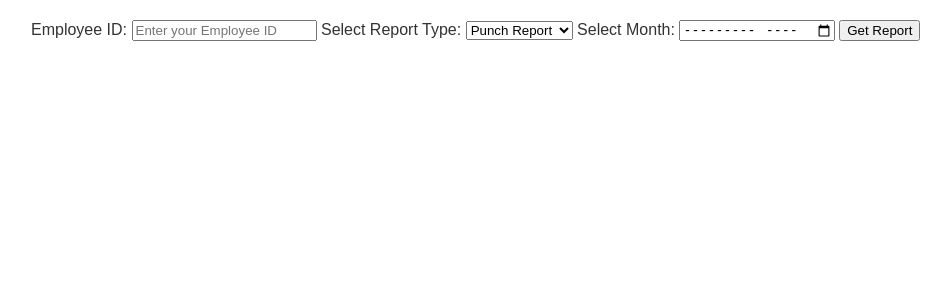
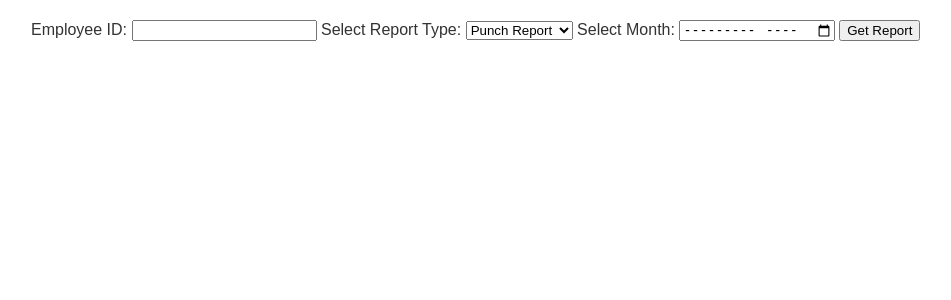
Before and after one commit to Subinkgh/Attendance_Module, a Flask app: page / in a window 1280 px wide. Shown: the part 100-400 px from the top of the page, without its empty margins (109-1060 px from the left). Run offline with Flask 3, Linux system fonts and the light colour scheme.

Commit message:
Add files via upload

```diff
--- a/HR_Project/templates/form.html
+++ b/HR_Project/templates/form.html
@@ -1,8 +1,9 @@
+
 <!DOCTYPE html>
 <html>
 <head>
     <title>Walkaroo HR Report</title>
-    <link rel="stylesheet" href="/static/style.css">
+    <link rel="stylesheet" type="text/css" href="/static/style.css">
 </head>
 <body>
     <div class="header">
@@ -11,7 +12,7 @@
     </div>
     <form method="POST">
         <label for="empId">Employee ID:</label>
-        <input type="text" name="empId" placeholder="Enter your Employee ID" required>
+        <input type="text" name="empId" required>
 
         <label for="reportType">Select Report Type:</label>
         <select name="reportType">
```
